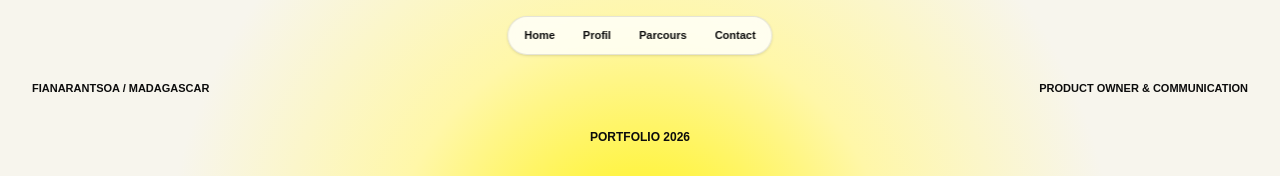
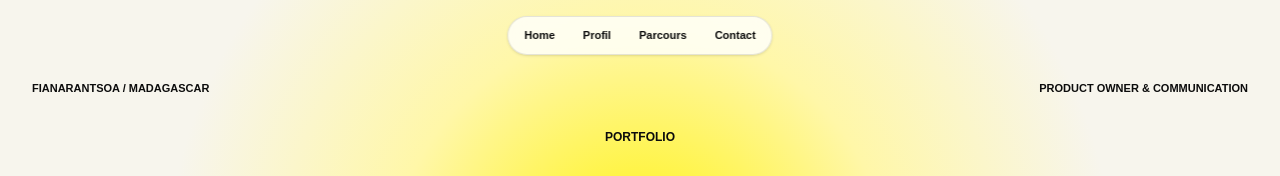
Before and after one commit to HenriellaFaneva/portfolio, a Next.js app: page / in a window 1280 px wide. Shown: the top 176 px of the page. Built offline with nearby package versions, Linux system fonts and the light colour scheme.

Commit message:
portfolio refactor date

```diff
--- a/app/page.tsx
+++ b/app/page.tsx
@@ -26,7 +26,7 @@ export default function Home() {
         </div>
 
         <div className="relative z-10 mt-8 text-center">
-          <p className="mb-2 text-xs font-bold uppercase">Portfolio 2026</p>
+          <p className="mb-2 text-xs font-bold uppercase">Portfolio</p>
           <h1 className="mx-auto max-w-6xl text-6xl font-black leading-none sm:text-8xl md:text-[8rem] lg:text-[10rem]">
             FANEVA
           </h1>
```
